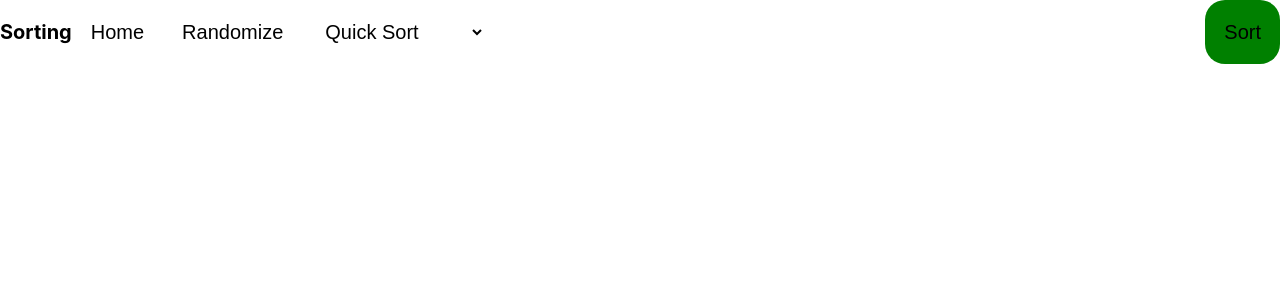
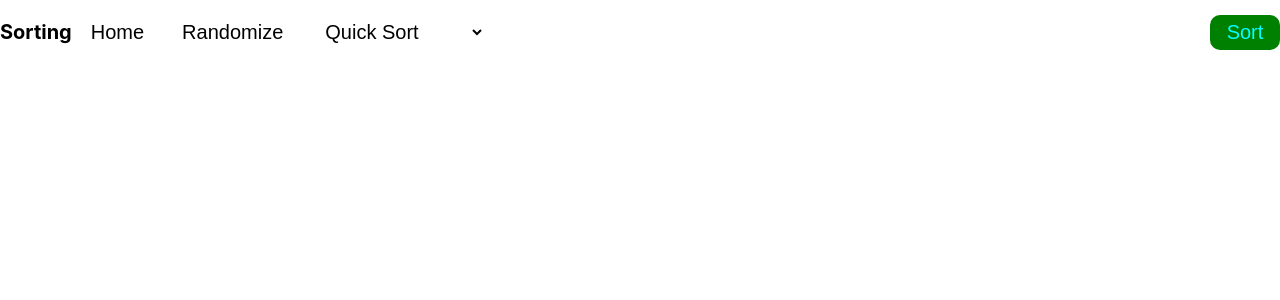
Before and after one commit to AloeVeraCanCode/AlgoManiac, a React (Create React App) app: page /sorting in a window 1280 px wide. Shown: the top 300 px of the page. Built offline with nearby package versions, Linux system fonts and the light colour scheme.

Commit message:
Changed navbar of sorting page

```diff
--- a/src/CSS/Sorting/SortingBar.css
+++ b/src/CSS/Sorting/SortingBar.css
@@ -1,15 +1,21 @@
 .sort-bar{
     display:flex;
-
+    align-items: center;;
 }
 .inside-sort-bar{
     display:flex;
     align-items:center;
 }
 .sort-button{
+    -webkit-text-fill-color: aqua;
+    text-align: center;
+    vertical-align: middle;
+    height:35px;
+    width: 70px;
     margin-left:auto;
     background-color:green;
-    border-radius: 20px;
+    border-radius: 10px;
+    padding:0px;
 }
 button {
     background: unset ;
```
